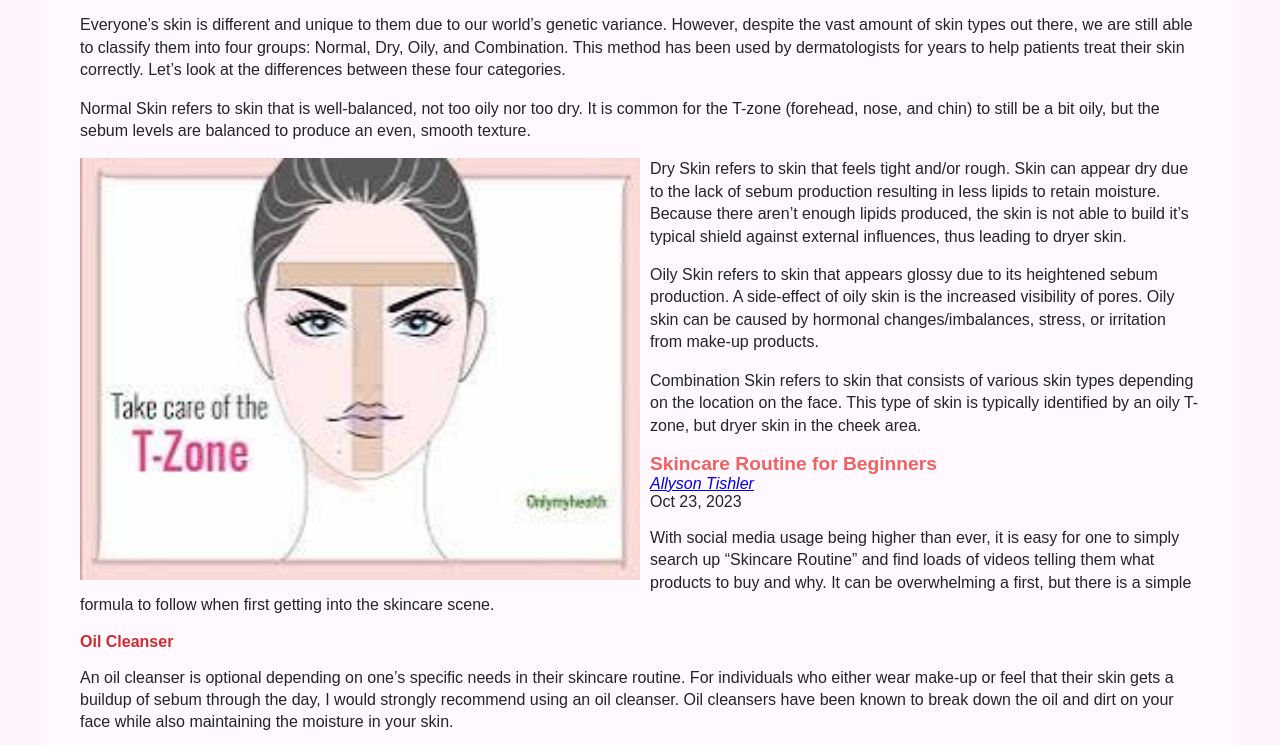
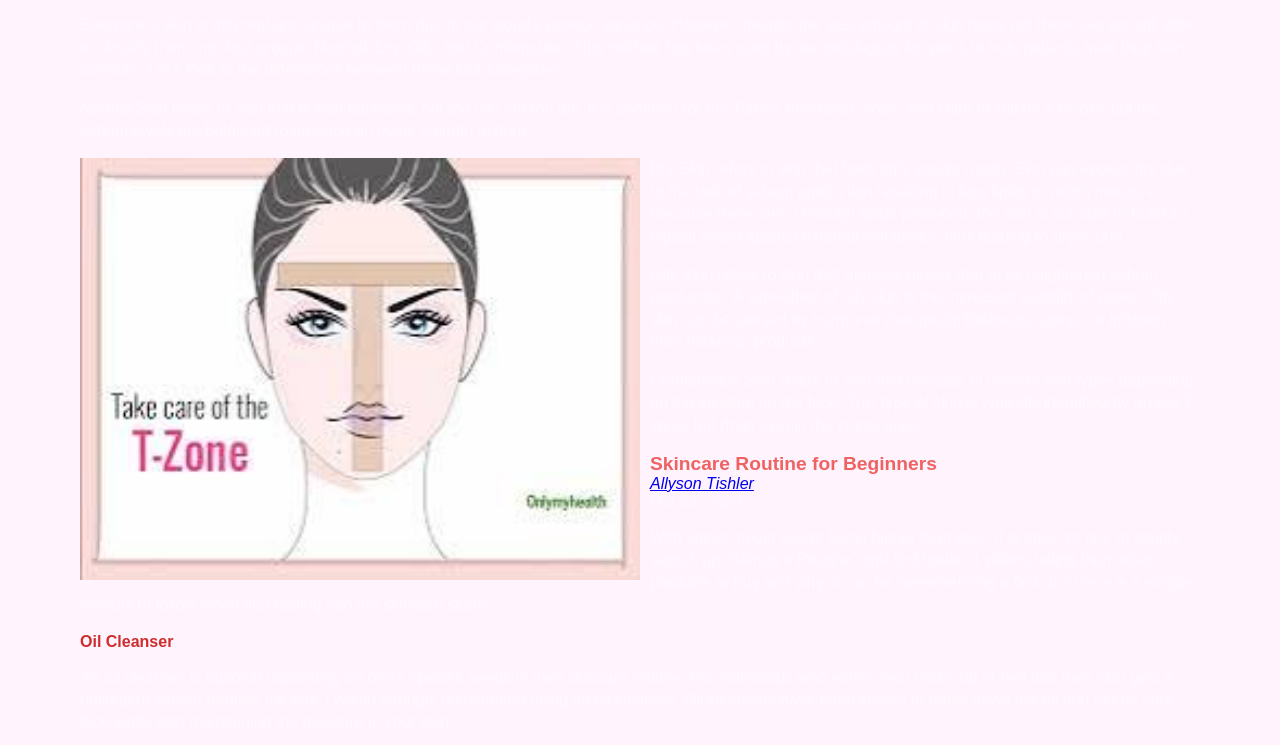
Before and after one commit to allysontishler/mi349_blog, a plain HTML site: page index.html in a window 1280 px wide. Shown: the part 335-1080 px from the top of the page. Drawn offline with Linux system fonts and the light colour scheme.

Commit message:
attribute

```diff
--- a/index.html
+++ b/index.html
@@ -6,7 +6,7 @@
     <link rel="stylesheet" href="style.css">
     <title>Skincare</title>
   </head>
-  <body>
+  <body color-scheme="light">
     <h1>SkinScience</h1>
     <p>Understanding today's skincare routines</p>
     <nav>
--- a/style.css
+++ b/style.css
@@ -9,6 +9,11 @@ body {
     border-top: 10px solid #EF6262;
     background: #FFF8FE;
 
+}
+
+body[color-scheme="light"] {
+    background-color: #FFF3FD;
+    color: #FFF8FE;
 }
 
 .horizontal-nav {
```
